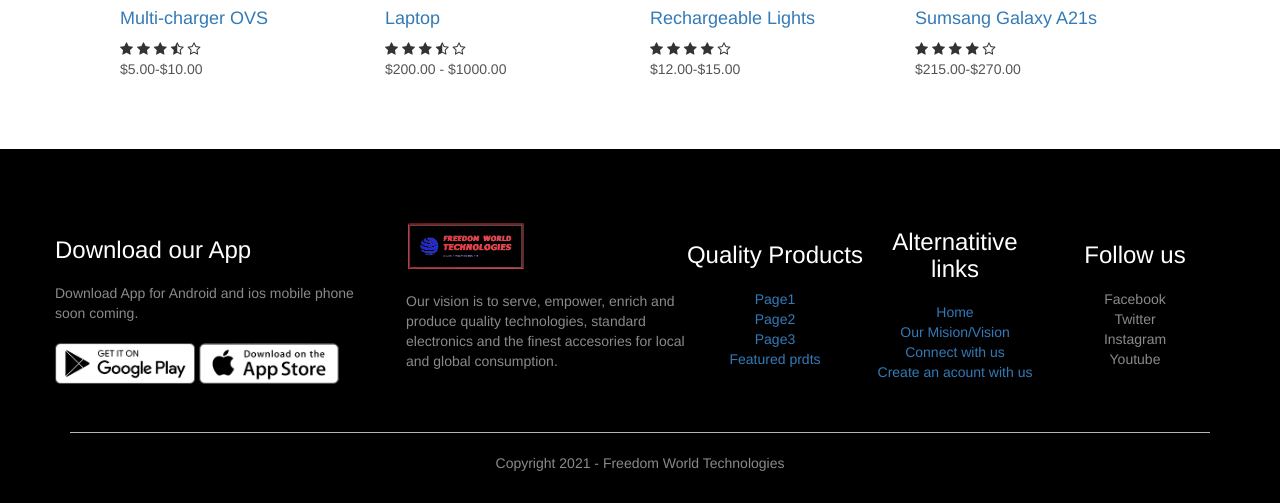
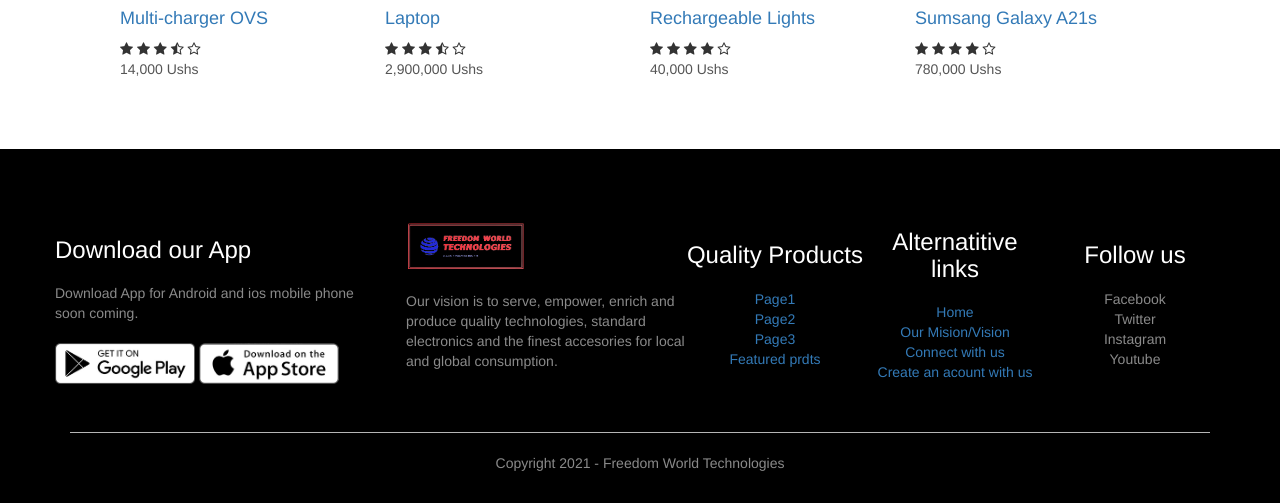
Before and after one commit to chrisalex-ochay/freedom-world-php, a PHP site: page /productfiles/product-7-charger-details.php in a window 1280 px wide. Shown: the part 1017-1520 px from the top of the page. Run offline with PHP 8.4, Linux system fonts and the light colour scheme; some libraries are stand-ins or nearby versions.

Commit message:
Update product-7-charger-details.php

```diff
--- a/productfiles/product-7-charger-details.php
+++ b/productfiles/product-7-charger-details.php
@@ -57,7 +57,7 @@
             <div class="col-2">
                 <p>USB chargers</p>
                 <h1>USB chargers - all types</h1>
-                <h4>$5.00-$15.00</h4>
+                <h4>5000-25,000 Ushs</h4>
                 <select>
                     <option>Select Color</option>
                     <option>black</option>
@@ -99,7 +99,7 @@
                     <i class="fa fa-star-half-o"></i>
                     <i class="fa fa-star-o"></i>
                 </div>
-                <p>$5.00-$10.00</p>
+                <p>14,000 Ushs</p>
             </div>
             <div class="col-4">
                 <a href="../productfiles/product-2-laptop-details.php"><img src="../images/product-2-laptop1.png"></a>
@@ -111,7 +111,7 @@
                     <i class="fa fa-star-half-o"></i>
                     <i class="fa fa-star-o"></i>
                 </div>
-                <p>$200.00 - $1000.00</p>
+                <p>2,900,000 Ushs</p>
             </div>
             <div class="col-4">
                 <a href="../productfiles/product-8-light-details.php"><img src="../images/product-8-light1.png"></a>
@@ -123,7 +123,7 @@
                     <i class="fa fa-star"></i>
                     <i class="fa fa-star-o"></i>
                 </div>
-                <p>$12.00-$15.00</p>
+                <p>40,000 Ushs</p>
             </div>
             <div class="col-4">
                 <a href="../productfiles/product-13-A12samsung-details.php"><img src="../images/product-13-samsungA21s1.png"></a>
@@ -135,12 +135,11 @@
                     <i class="fa fa-star"></i>
                     <i class="fa fa-star-o"></i>
                 </div>
-                <p>$215.00-$270.00</p>
+                <p>780,000 Ushs</p>
             </div>
         </div>
 
     </div>
-
 <!-- --------------------- footer php link --------------------------- -->
 <?php include('../footer.php'); ?>
 
```
